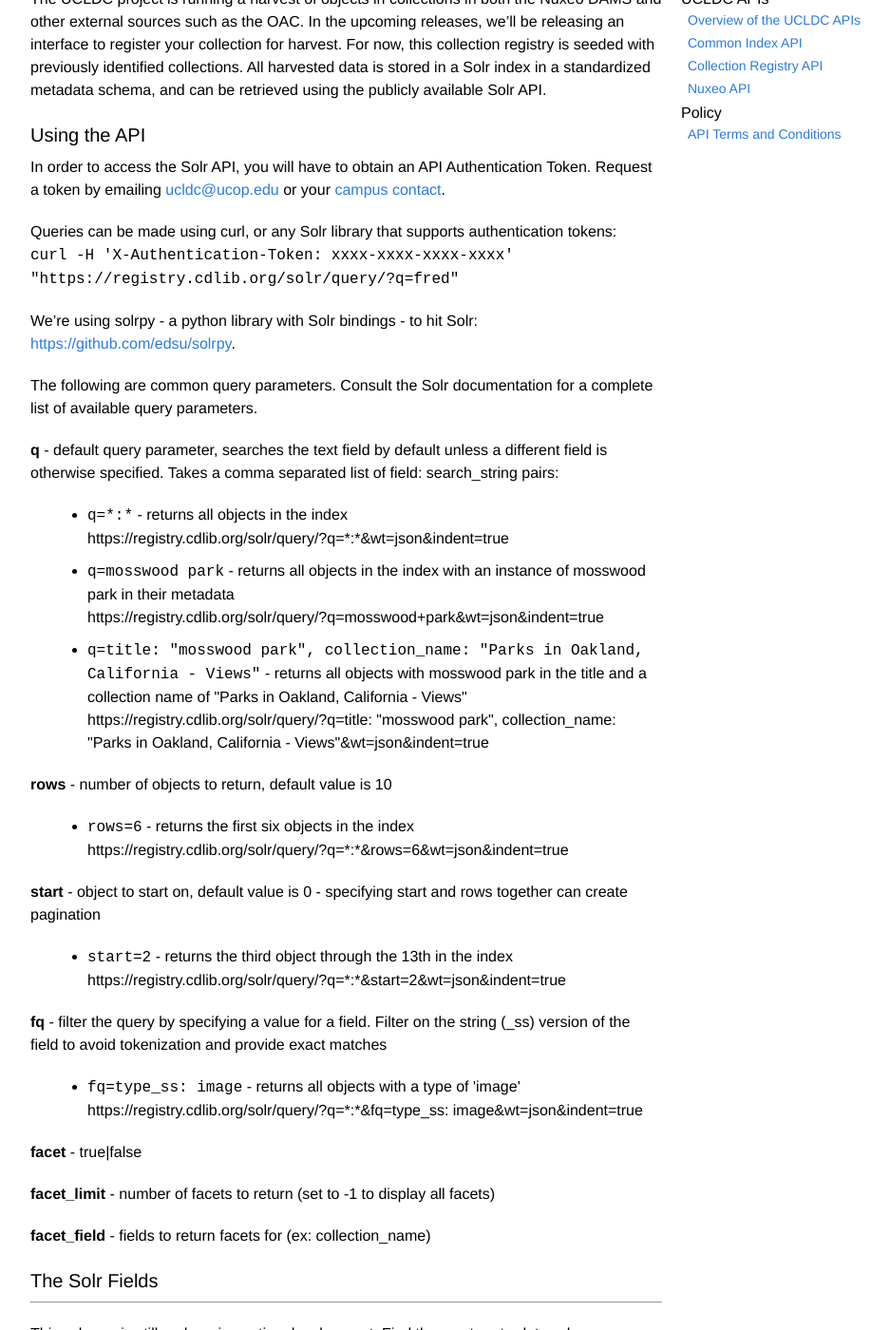
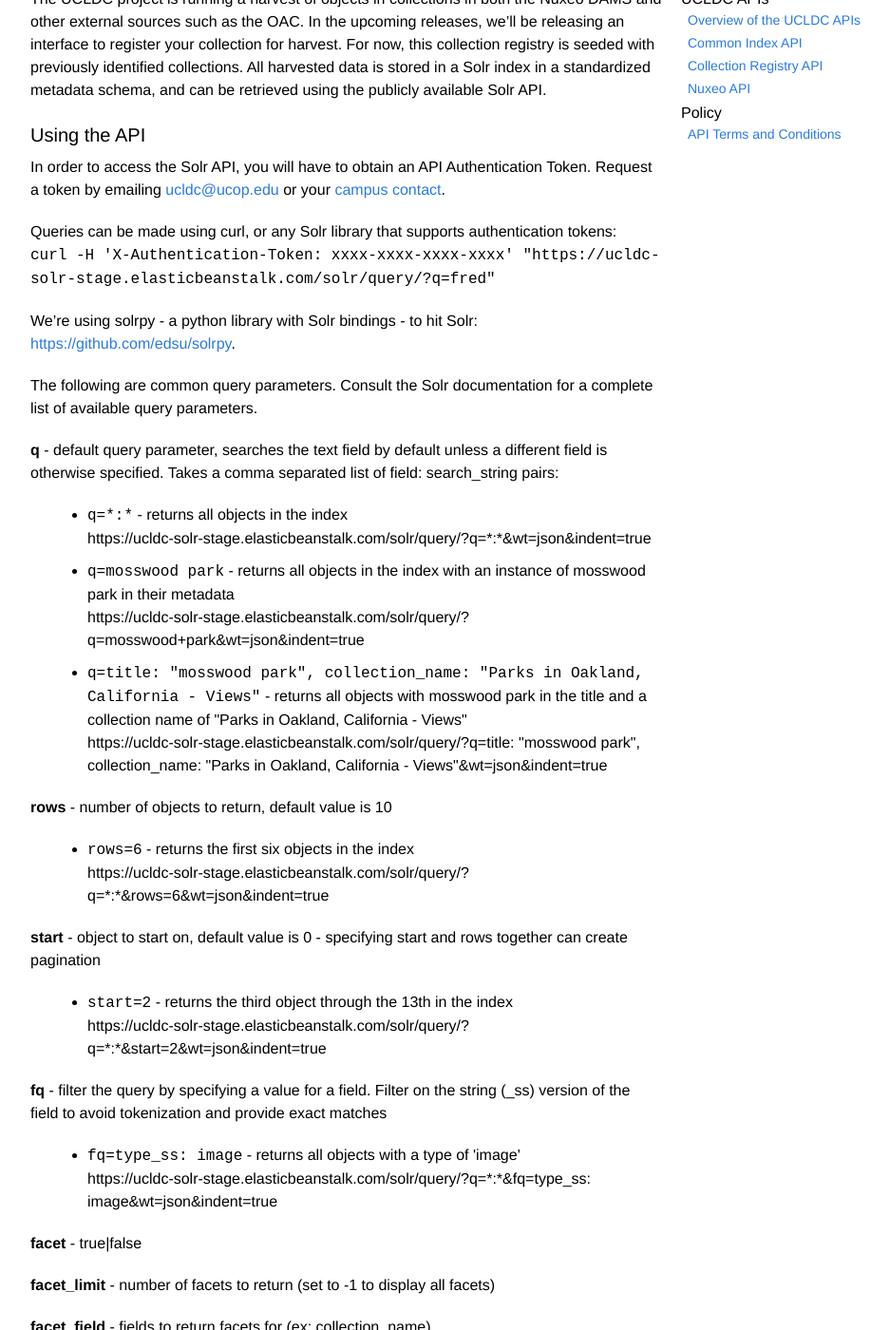
Before and after one commit to ucldc/ucldc-docs, a Jekyll site: the page built from docs/technical-docs/solr-api.md, in a window 1280 px wide and 1400 px high, scrolled down 230 px. Shown: the whole window at 95% size, without its empty margins (158-1095 px from the left). Built offline with Jekyll 4.4.1, drawn with Linux system fonts in a browser that asks for light colours; nearby versions of some CDN libraries; some of the changed lines change nothing that is shown.

Commit message:
Change URLs from registry to beanstalk

```diff
--- a/docs/technical-docs/solr-api.md
+++ b/docs/technical-docs/solr-api.md
@@ -13,7 +13,7 @@
 In order to access the Solr API, you will have to obtain an API Authentication Token. Request a token by emailing <a href="mailto:ucldc@ucop.edu">ucldc@ucop.edu</a> or your [campus contact]({{ site.url }}{{ site.baseurl }}/docs/collection-admins/).
 
 Queries can be made using curl, or any Solr library that supports authentication tokens: <br/>
-<code>curl -H 'X-Authentication-Token: xxxx-xxxx-xxxx-xxxx' "https://registry.cdlib.org/solr/query/?q=fred"</code>
+<code>curl -H 'X-Authentication-Token: xxxx-xxxx-xxxx-xxxx' "https://ucldc-solr-stage.elasticbeanstalk.com/solr/query/?q=fred"</code>
 
 We're using solrpy - a python library with Solr bindings - to hit Solr: [https://github.com/edsu/solrpy](https://github.com/edsu/solrpy).
 
@@ -24,13 +24,13 @@
 
 <ul>
   <li><code>q=*:*</code> - returns all objects in the index<br/>
-      https://registry.cdlib.org/solr/query/?q=*:*&wt=json&indent=true
+      https://ucldc-solr-stage.elasticbeanstalk.com/solr/query/?q=*:*&wt=json&indent=true
   </li>
   <li><code>q=mosswood park</code> - returns all objects in the index with an instance of mosswood park in their metadata<br/>
-      https://registry.cdlib.org/solr/query/?q=mosswood+park&wt=json&indent=true
+      https://ucldc-solr-stage.elasticbeanstalk.com/solr/query/?q=mosswood+park&wt=json&indent=true
   </li>
   <li><code>q=title: "mosswood park", collection_name: "Parks in Oakland, California - Views"</code> - returns all objects with mosswood park in the title and a collection name of "Parks in Oakland, California - Views"<br/>
-    https://registry.cdlib.org/solr/query/?q=title: "mosswood park", collection_name: "Parks in Oakland, California - Views"&wt=json&indent=true
+    https://ucldc-solr-stage.elasticbeanstalk.com/solr/query/?q=title: "mosswood park", collection_name: "Parks in Oakland, California - Views"&wt=json&indent=true
   </li>
 </ul>
 </p>
@@ -39,7 +39,7 @@
 <b>rows</b> - number of objects to return, default value is 10
 <ul>
   <li><code>rows=6</code> - returns the first six objects in the index<br/>
-      https://registry.cdlib.org/solr/query/?q=*:*&rows=6&wt=json&indent=true
+      https://ucldc-solr-stage.elasticbeanstalk.com/solr/query/?q=*:*&rows=6&wt=json&indent=true
   </li>
 </ul>
 </p>
@@ -48,7 +48,7 @@
 <b>start</b> - object to start on, default value is 0 - specifying start and rows together can create pagination
 <ul>
   <li><code>start=2</code> - returns the third object through the 13th in the index<br/>
-      https://registry.cdlib.org/solr/query/?q=*:*&start=2&wt=json&indent=true
+      https://ucldc-solr-stage.elasticbeanstalk.com/solr/query/?q=*:*&start=2&wt=json&indent=true
   </li>
 </ul>
 </p>
@@ -57,7 +57,7 @@
 <b>fq</b> - filter the query by specifying a value for a field. Filter on the string (_ss) version of the field to avoid tokenization and provide exact matches
 <ul>
   <li><code>fq=type_ss: image</code> - returns all objects with a type of 'image'<br/>
-      https://registry.cdlib.org/solr/query/?q=*:*&fq=type_ss: image&wt=json&indent=true
+      https://ucldc-solr-stage.elasticbeanstalk.com/solr/query/?q=*:*&fq=type_ss: image&wt=json&indent=true
   </li>
 </ul>
 </p>
```
